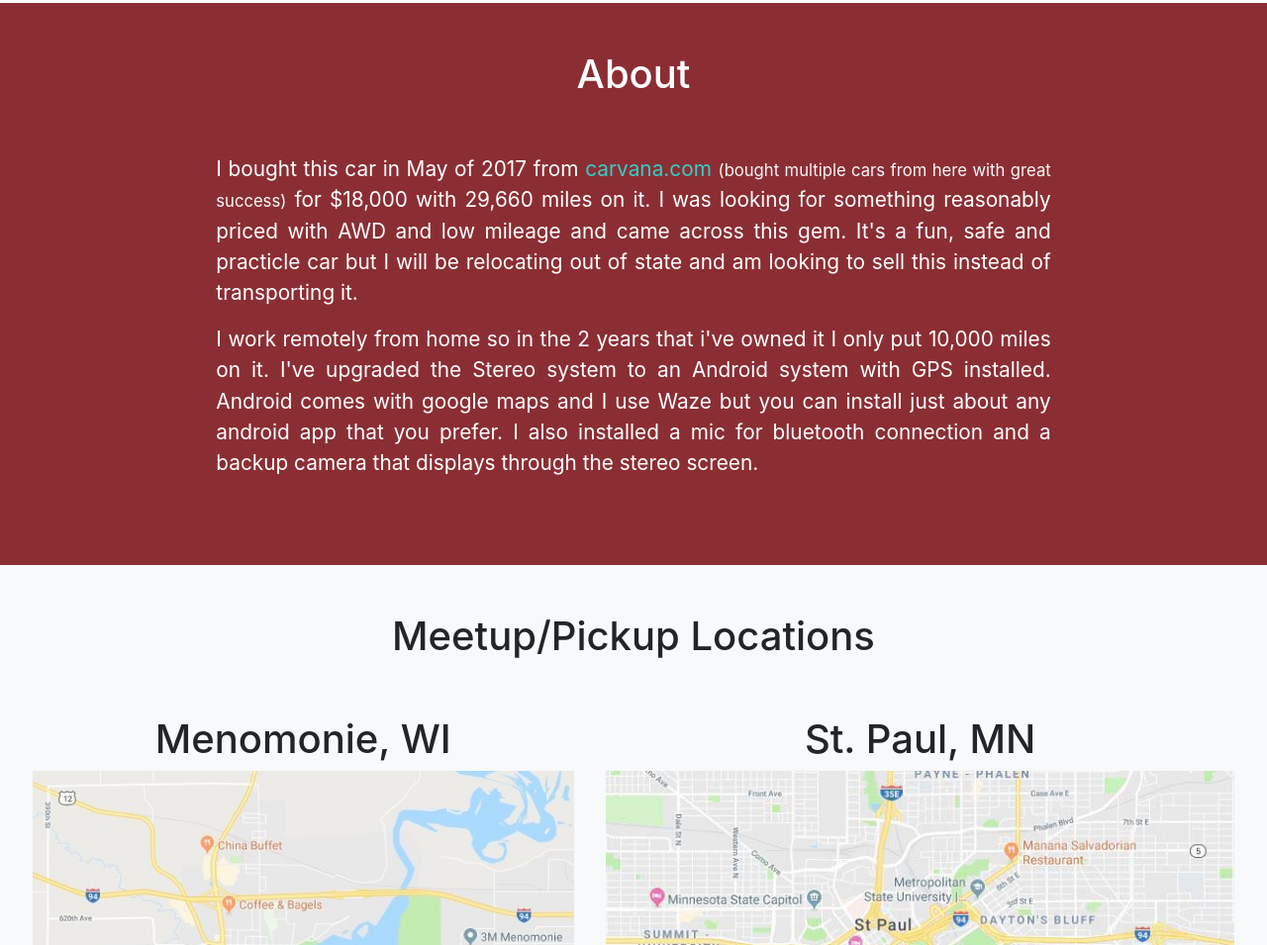
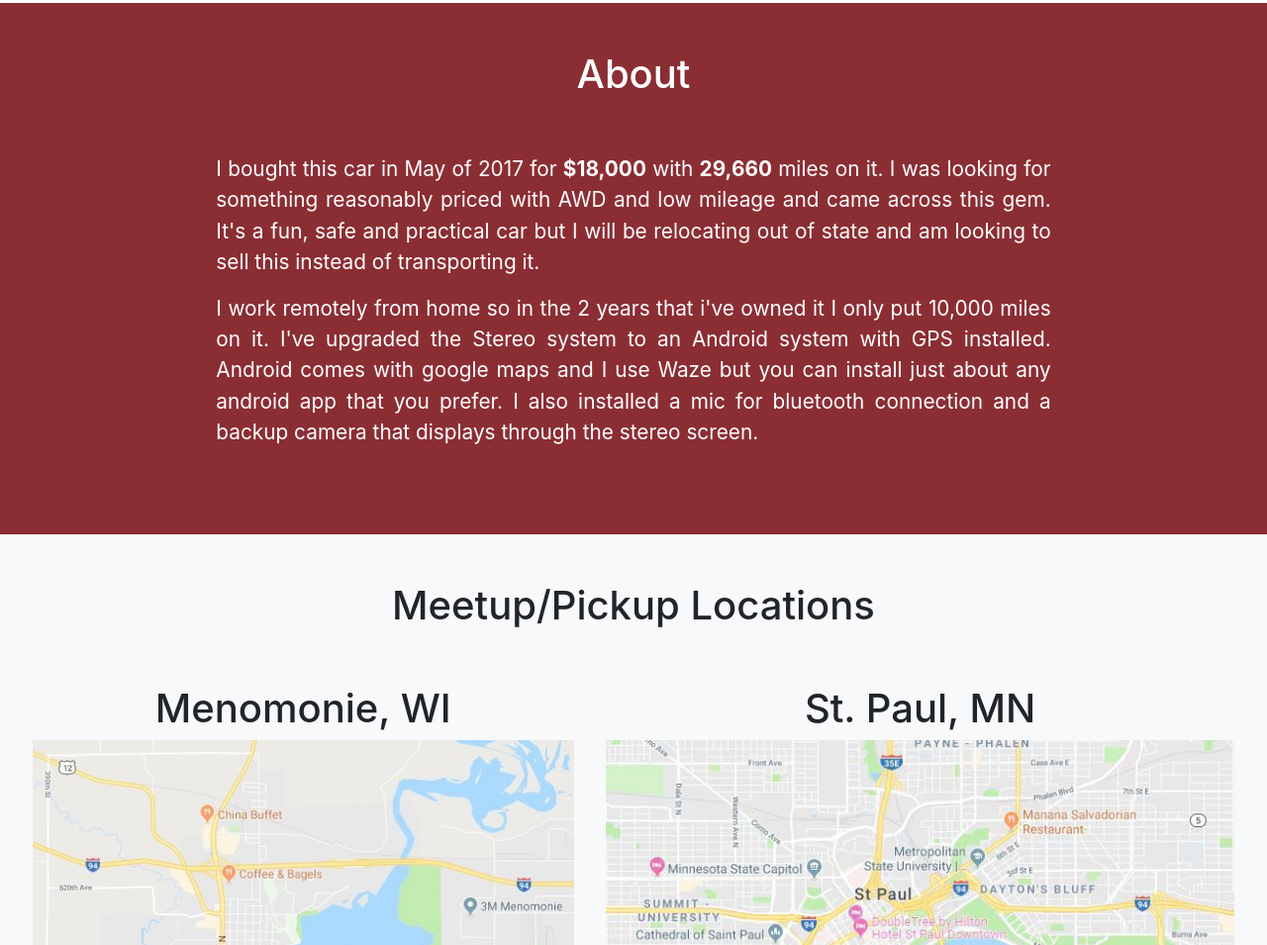
Before and after one commit to sthmpsn/subaru-sale, a plain HTML site: page index.html in a window 1280 px wide. Shown: the part 2203-3158 px from the top of the page at 99% size. Drawn offline with nearby package versions, Linux system fonts and the light colour scheme.

Commit message:
updated text in the "about" section

```diff
--- a/index.html
+++ b/index.html
@@ -140,15 +140,15 @@
         <div class="row justify-content-center mb-5">
             <div class="col-8 text-justify">
                 <p>
-                    I bought this car in May of 2017 from <a href="http://www.carvana.com" target="_blank">carvana.com</a>
-                    <small class="text-light">(bought multiple cars from here with great success)</small> for $18,000 with 29,660 miles on it.
-                    I was looking for something reasonably priced with AWD and low mileage and came across this gem. It's a fun, safe and practicle
-                    car but I will be relocating out of state and am looking to sell this instead of transporting it.
+                    I bought this car in May of 2017 for <strong>$18,000</strong> with <strong>29,660</strong> miles on it. I was looking for something reasonably priced
+                    with AWD and low mileage and came across this gem. It's a fun, safe and practical car but I will be relocating out
+                    of state and am looking to sell this instead of transporting it.
                 </p>
                 <p>
-                    I work remotely from home so in the 2 years that i've owned it I only put 10,000 miles on it. I've upgraded the Stereo system to
-                    an Android system with GPS installed. Android comes with google maps and I use Waze but you can install just about any android
-                    app that you prefer. I also installed a mic for bluetooth connection and a backup camera that displays through the stereo screen.
+                    I work remotely from home so in the 2 years that i've owned it I only put 10,000 miles on it. I've upgraded the Stereo
+                    system to an Android system with GPS installed. Android comes with google maps and I use Waze but you can install just
+                    about any android app that you prefer. I also installed a mic for bluetooth connection and a backup camera that displays
+                    through the stereo screen.
                 </p>
             </div>
         </div>
```
